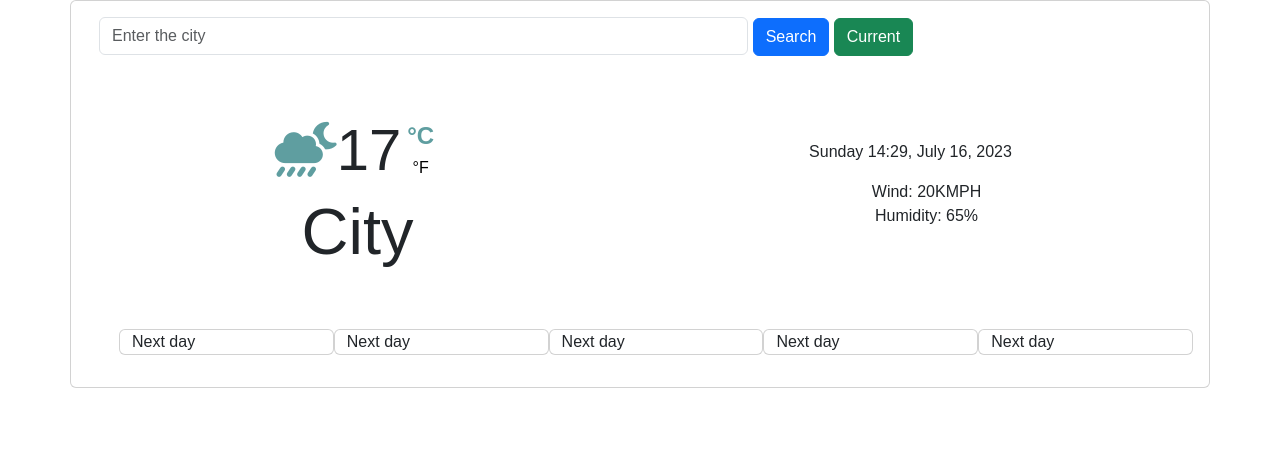
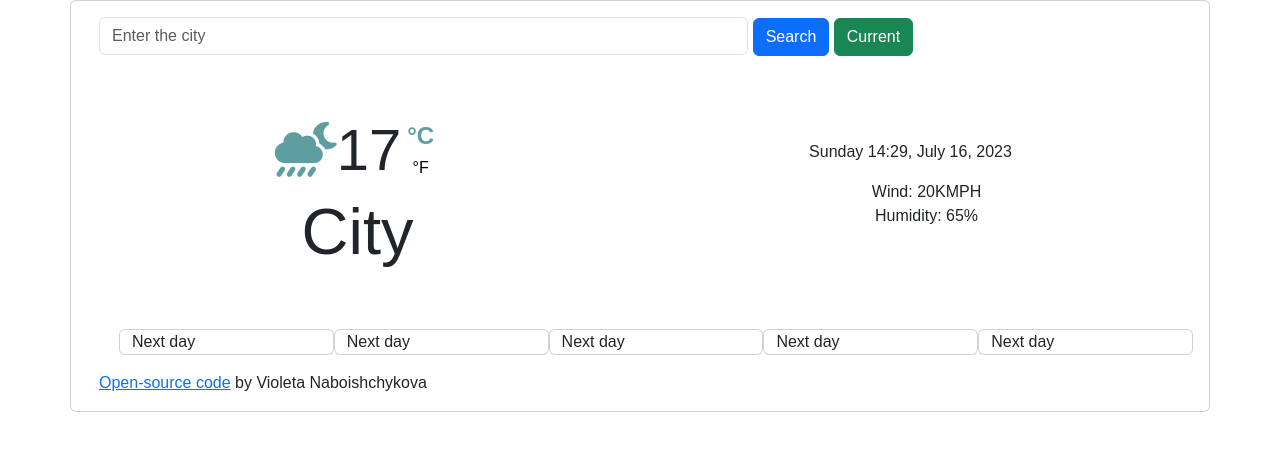
Before and after one commit to VioletaNaboy/weather.app, a website built with Parcel: page index.html in a window 1280 px wide. Built offline with nearby package versions, Linux system fonts and the light colour scheme.

Commit message:
open-source-link

```diff
--- a/index.html
+++ b/index.html
@@ -56,6 +56,7 @@
 	<li class="col card">Next day</li>
 </ul>
 	</div>
+	<span><a href="https://github.com/VioletaNaboy/weather.app">Open-source code</a> by Violeta Naboishchykova</span>
 </div>
 </div>
 	<script src="src/index.js"></script>
```
